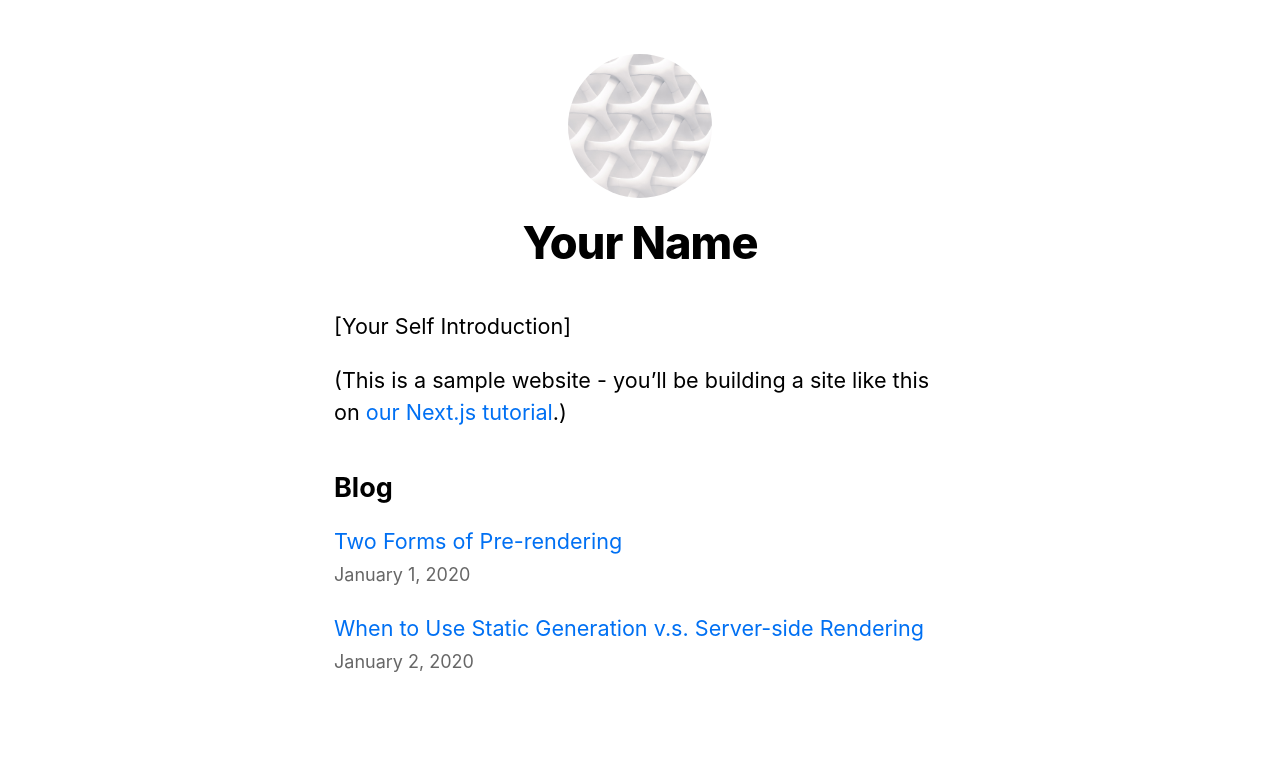
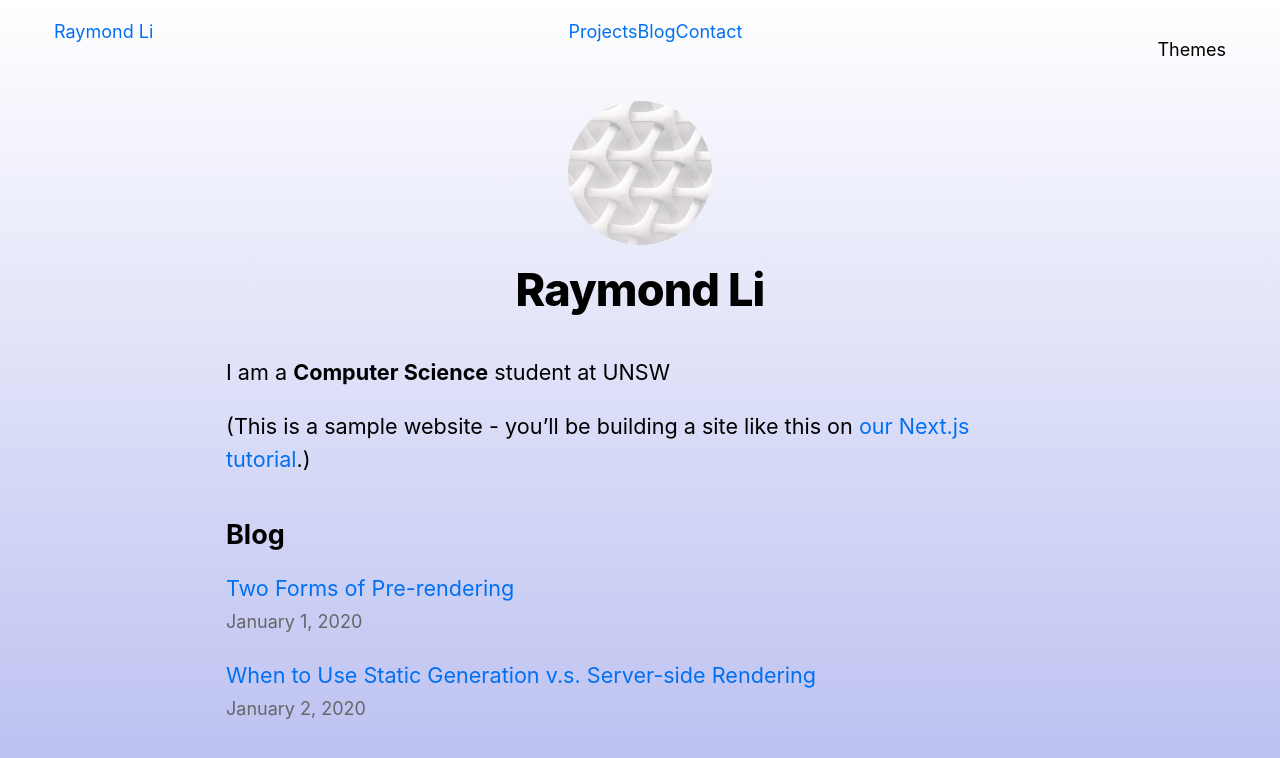
Before and after one commit to ray-jpl/nextjs-blog, a Next.js app: page / in a window 1280 px wide. Shown: the top 758 px of the page. Built offline with nearby package versions, Linux system fonts and the light colour scheme.

Commit message:
Rough navigation bar implementation

```diff
--- a/components/layout.module.css
+++ b/components/layout.module.css
@@ -1,7 +1,7 @@
 .container {
-    max-width: 36rem;
+    max-width: 48rem;
     padding: 0 1rem;
-    margin: 3rem auto 6rem;
+    margin: 0 auto 6rem;
 }
 
 .header {
@@ -13,3 +13,16 @@
 .backToHome {
     margin: 3rem 0 0;
 }
+
+.navbar {
+    display: flex;
+    justify-content: space-between;
+    width: 100%;
+    padding: 1rem 3rem;
+}
+
+.navbarCentre {
+    display: flex;
+    justify-content: center;
+    margin: 0;
+}
--- a/components/layout.tsx
+++ b/components/layout.tsx
@@ -4,8 +4,8 @@ import styles from './layout.module.css';
 import utilStyles from '../styles/utils.module.css';
 import Link from 'next/link';
 
-const name = 'Your Name';
-export const siteTitle = 'Next.js Sample Website';
+const name = 'Raymond Li';
+export const siteTitle = 'Raymond Li';
 
 export default function Layout({
   children,
@@ -14,12 +14,12 @@ export default function Layout({
     home?: boolean
   }) {
   return (
-    <div className={styles.container}>
+    <div>
       <Head>
         <link rel="icon" href="/favicon.ico" />
         <meta
           name="description"
-          content="Learn how to build a personal website using Next.js"
+          content="Raymond Li's Personal Website"
         />
         <meta
           property="og:image"
@@ -30,7 +30,25 @@ export default function Layout({
         <meta name="og:title" content={siteTitle} />
         <meta name="twitter:card" content="summary_large_image" />
       </Head>
+
+
       <header className={styles.header}>
+        <nav className={styles.navbar}>
+          <div>
+            <Link href="/">{siteTitle}</Link>
+          </div>
+
+          <div className={`${styles.navbarCentre}`}>
+            <Link href="/" className='{}'>Projects</Link>
+            <Link href="/">Blog</Link>
+            <Link href="/">Contact</Link>
+          </div>
+
+          <div>
+            <p>Themes</p>
+          </div>
+        </nav>
+
         {home ? (
           <>
             <Image
@@ -65,14 +83,15 @@ export default function Layout({
           </>
         )}
       </header>
-      <main>{children}</main>
-      {!home && (
-        <div className={styles.backToHome}>
-          <Link href="/">
-            <a>← Back to home</a>
-          </Link>
-        </div>
-      )}
+
+      <div className={styles.container}>
+        <main >{children}</main>
+        {!home && (
+          <div className={styles.backToHome}>
+            <Link href="/">← Back to home</Link>
+          </div>
+        )}
+      </div>
     </div>
   );
 }
--- a/pages/api/hello.tsx
+++ /dev/null
@@ -1,5 +0,0 @@
-import { NextApiRequest, NextApiResponse } from 'next'
-
-export default (_: NextApiRequest, res: NextApiResponse) => {
-  res.status(200).json({ text: 'Hello' })
-}
--- a/pages/index.tsx
+++ b/pages/index.tsx
@@ -26,12 +26,14 @@ export default function Home({
   }[]
 }) {
   return (
+
     <Layout home>
       <Head>
         <title>{siteTitle}</title>
       </Head>
+
       <section className={utilStyles.headingMd}>
-        <p>[Your Self Introduction]</p>
+        <p>I am a <b>Computer Science</b> student at UNSW</p>
         <p>
           (This is a sample website - you’ll be building a site like this on{' '}
           <a href="https://nextjs.org/learn">our Next.js tutorial</a>.)
--- a/styles/global.css
+++ b/styles/global.css
@@ -6,6 +6,15 @@ body {
     Cantarell, Fira Sans, Droid Sans, Helvetica Neue, sans-serif;
   line-height: 1.6;
   font-size: 18px;
+}
+
+html {
+  height: 100vh;
+}
+
+body {
+  height: 100%;
+  background: linear-gradient(180deg, #ffffff, #b9bef0);
 }
 
 * {
```
